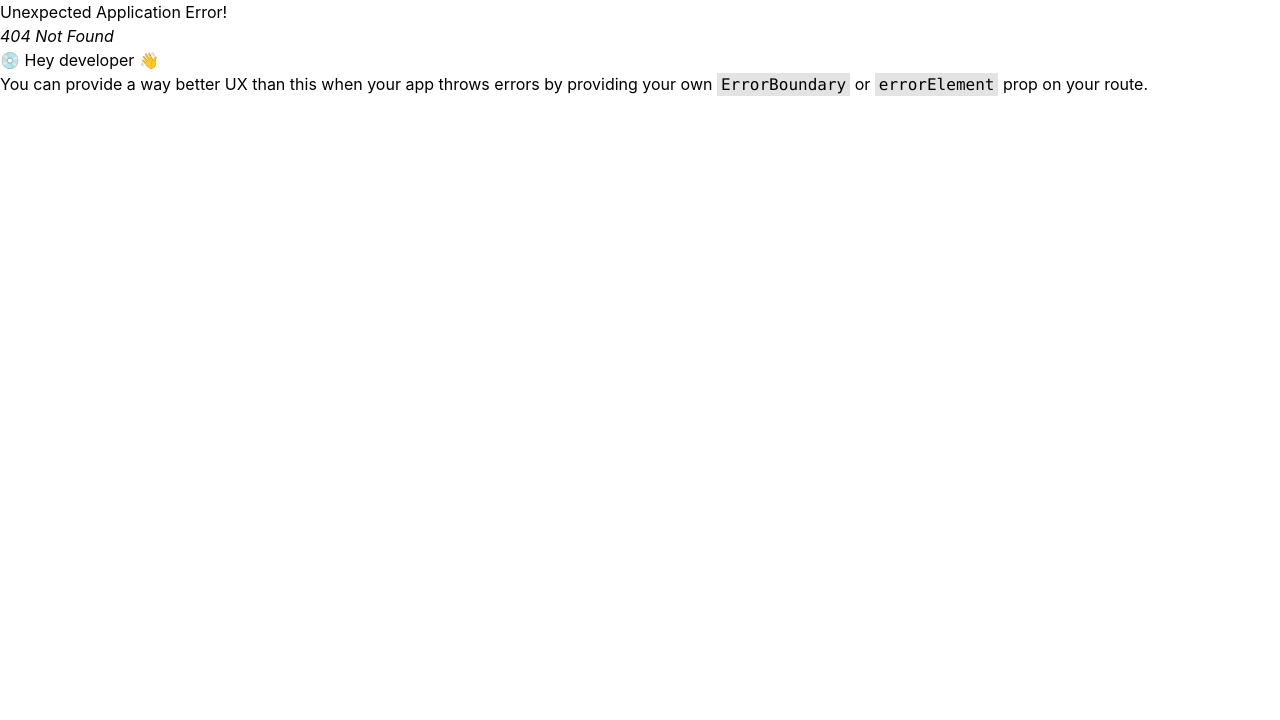
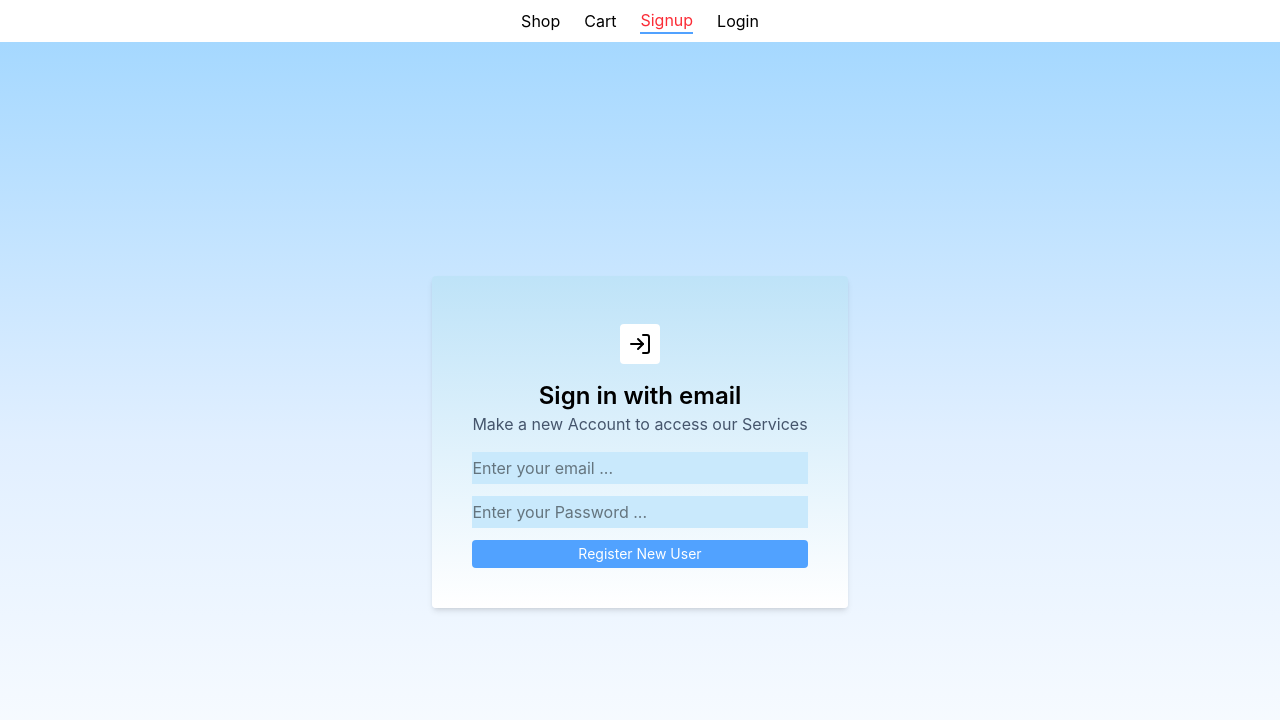
Before and after one commit to freelanceradnan/react-simple-ecommerce-project, a React (Vite) app: page /signup in a window 1280 px wide. Before the commit this address had no page. Shown: the top 720 px of the page. Built offline with nearby package versions, Linux system fonts and the light colour scheme.

Commit message:
signin new user with email and password with firebase auth

```diff
--- a/package.json
+++ b/package.json
@@ -13,6 +13,7 @@
     "@reduxjs/toolkit": "^2.11.2",
     "@tailwindcss/vite": "^4.2.1",
     "firebase": "^12.10.0",
+    "lucide-react": "^0.577.0",
     "react": "^19.2.4",
     "react-dom": "^19.2.4",
     "react-redux": "^9.2.0",
--- a/src/components/Navbar.jsx
+++ b/src/components/Navbar.jsx
@@ -3,7 +3,7 @@ import { Link, NavLink } from "react-router";
 
 const Navbar = () => {
   return (
-    <nav className="w-full flex justify-center bg-[#FFFFFF] py-4">
+    <nav className="w-full flex justify-center bg-[#FFFFFF] py-2">
       <ul className="flex items-center gap-6">
 
         <NavLink
@@ -22,6 +22,22 @@ const Navbar = () => {
         >
           Cart
         </NavLink>
+        <NavLink
+          to="/signup"
+          className={({ isActive}) =>
+            isActive ? "text-red-500 border-b-2 border-blue-400" : ""
+          }
+        >
+          Signup
+        </NavLink>
+        <NavLink
+          to="/login"
+          className={({ isActive}) =>
+            isActive ? "text-red-500 border-b-2 border-blue-400" : ""
+          }
+        >
+          Login
+        </NavLink>
       </ul>
     </nav>
   );
--- a/src/firebase.js
+++ b/src/firebase.js
@@ -1,5 +1,6 @@
 import { initializeApp } from "firebase/app";
 import { getFirestore } from "firebase/firestore";
+import { getAuth } from "firebase/auth";
 const firebaseConfig = {
   apiKey: "AIzaSyApQPguHhKj5pZbWKFRYC1QDZ7qkIAlhiQ",
   authDomain: "rtk-new-ecommerce-projects.firebaseapp.com",
@@ -12,3 +13,4 @@ const firebaseConfig = {
 
 const app = initializeApp(firebaseConfig);
 export const db=getFirestore(app)
+export const auth=getAuth(app)
--- /dev/null
+++ b/src/pages/Login.jsx
@@ -0,0 +1,11 @@
+import React from 'react';
+
+const Login = () => {
+    return (
+        <div>
+
+        </div>
+    );
+};
+
+export default Login;
--- /dev/null
+++ b/src/pages/Signup.jsx
@@ -0,0 +1,65 @@
+import { LogIn } from 'lucide-react';
+import { useState } from 'react';
+import {auth} from  '../firebase'
+import { createUserWithEmailAndPassword } from 'firebase/auth';
+import { useNavigate } from 'react-router';
+const Signup = () => {
+    const initUser={
+        email:"",
+        password:""
+    }
+    const navigate=useNavigate()
+    const [user,setUser]=useState(initUser)
+    const [loading,SetLoading]=useState(false)
+    const [errorMessage,setErrorMessage]=useState("")
+    const changehandler=(e)=>{
+    setUser({...user,[e.target.name]:e.target.value})
+    }
+    const submitHandler=async(e)=>{
+        e.preventDefault()
+        SetLoading(true)
+       try {
+       await createUserWithEmailAndPassword(auth,user.email,user.password)
+       SetLoading(false)
+       setErrorMessage("")
+       navigate("/login")
+       } catch (error) {
+        SetLoading(false)
+        setErrorMessage(error.message)
+        setUser(initUser)
+       }
+    }
+    return (
+        <div className="min-h-screen w-full bg-gradient-to-b from-[#A5D8FF] via-[#E1EFFF] to-white flex items-center justify-center">
+        <div className='min-w-sm min-h-70 bg-gradient-to-b from-[#BEE3F8] to-white rounded-sm shadow-md'>
+        <div className='flex justify-center flex-col p-10 gap-4'>
+            {/* //signup-logo */}
+        <LogIn size={40} className='bg-white p-2 mt-2 mx-auto rounded-sm'/>
+        {/* //signup title */}
+        <div>
+            <h2 className='text-center text-2xl font-semibold'>Sign in with email</h2>
+             <p className='text-center text-slate-600'>Make a new Account to access our Services</p>
+        </div>
+
+        {/* //signup-form */}
+        <form className='flex gap-3 flex-col' onSubmit={submitHandler}>
+        <div>
+             <input type="email" className='w-full h-8 bg-[#c9e9fc] focus:outline-none' placeholder='Enter your email ...' name='email' value={user.email} onChange={changehandler} required/>
+        </div>
+        <div>
+            <input type="password" className='w-full h-8 bg-[#c9e9fc] focus:outline-none' placeholder='Enter your Password ...' name='password' value={user.password} onChange={changehandler} required/>
+        </div>
+
+        <div>
+            {loading && <h2 className='w-full bg-blue-400 text-white rounded-sm text-sm text-center py-1'>Creating new User ...</h2>}
+            {!loading && <button className='w-full bg-blue-400 h-7 text-white rounded-sm text-sm' type="submit">Register New User</button>}
+            {errorMessage && <h2 className='text-center font-semibold text-red-600'>{errorMessage}</h2>}
+        </div>
+        </form>
+        </div>
+        </div>
+        </div>
+    );
+};
+
+export default Signup;
--- a/src/router/Router.jsx
+++ b/src/router/Router.jsx
@@ -2,9 +2,13 @@ import { createBrowserRouter } from "react-router";
 import Rootlayout from "../pages/Rootlayout";
 import Shop from "../pages/Shop";
 import Cart from "../pages/Cart";
+import Signup from "../pages/Signup";
+import Login from "../pages/Login";
 export const rootRouter=createBrowserRouter([
     {path:"/",element:<Rootlayout/>,children:[
         {path:"/",index:true,element:<Shop/>},
-        {path:"/cart",index:true,element:<Cart/>}
+        {path:"/cart",index:true,element:<Cart/>},
+        {path:"/signup",index:true,element:<Signup/>},
+        {path:"/login",index:true,element:<Login/>},
     ]}
 ])
```
Also changed, not shown: 1 other file (tests, documents, lock files or other folders).
